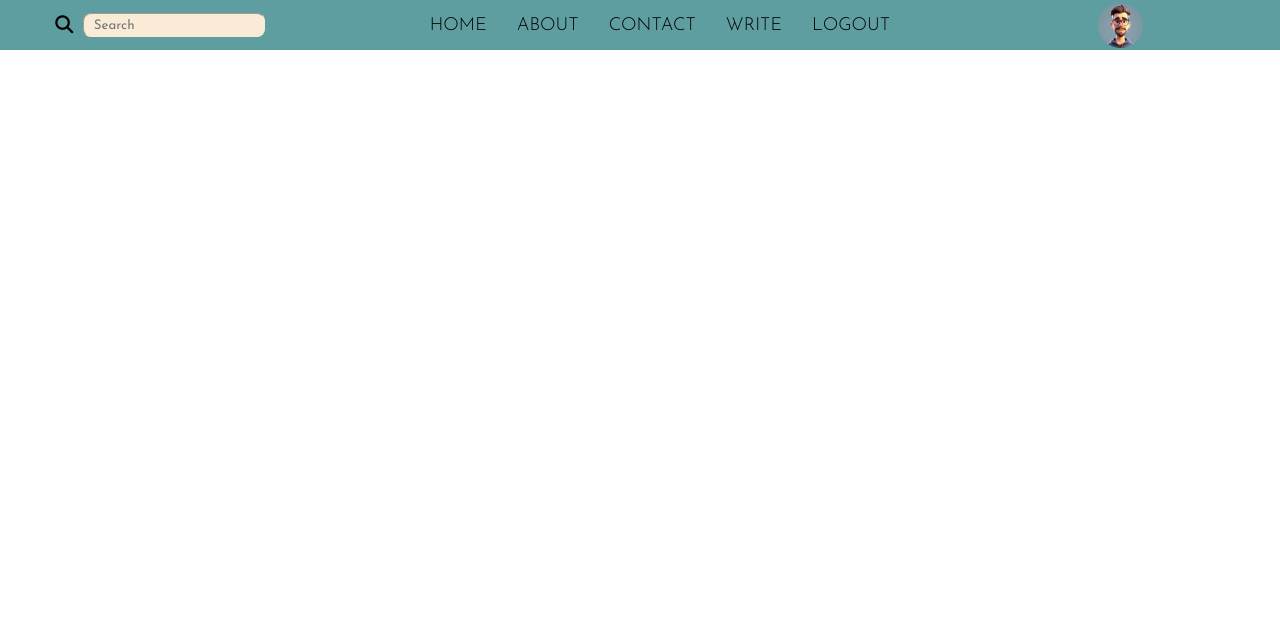
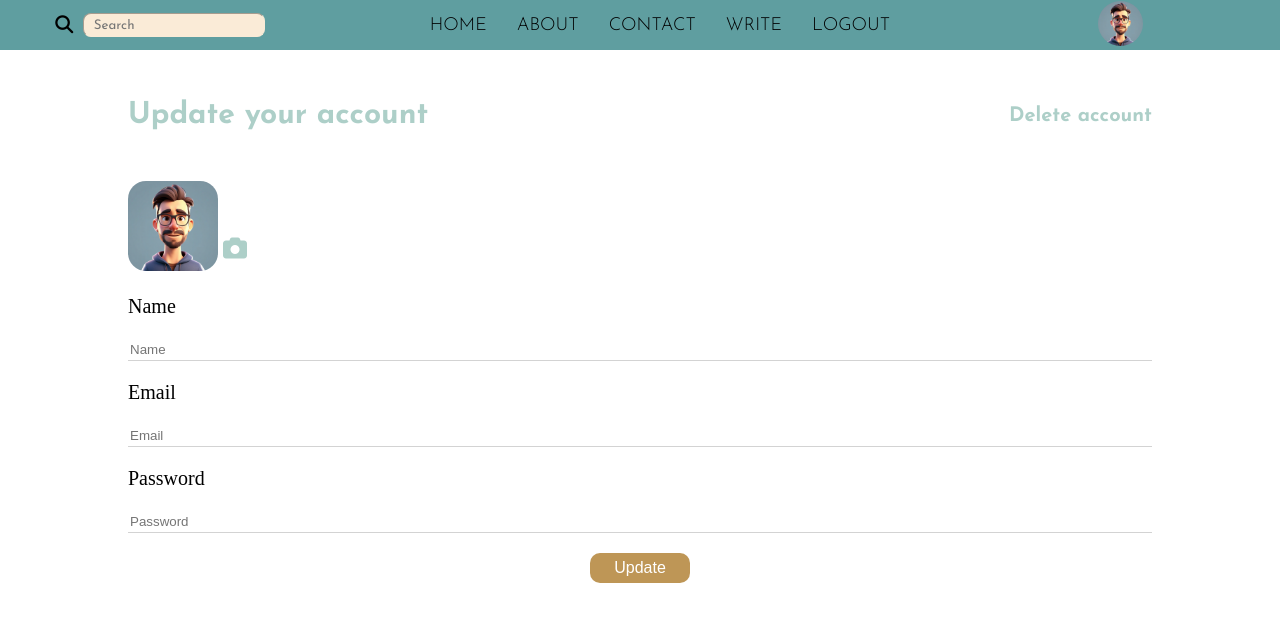
Before and after one commit to VaninaStancheva/Blog-app-react, a React (Vite) app: page /settings in a window 1280 px wide. Shown: the top 622 px of the page. Built offline with nearby package versions, Linux system fonts and the light colour scheme; a web font is replaced by a local one.

Commit message:
settings page

```diff
--- a/src/App.jsx
+++ b/src/App.jsx
@@ -3,6 +3,7 @@ import NavBar from './components/navbar/NavBar.jsx';
 import Homepage from "./pages/homePage/Homepage.jsx";
 import SinglePostPage from "./pages/singlePostPage/Single.jsx";
 import Write from "./pages/writePage/Write.jsx";
+import Settings from "./pages/settings/Settings.jsx";
 
 function App() {
 
@@ -18,6 +19,9 @@ function App() {
               <Routes>
                   <Route path="/write" element={<Write />} />
               </Routes>
+              <Routes>
+                  <Route path="/settings" element={<Settings />} />
+              </Routes>
           </Router>
   )
 }
--- a/src/components/navbar/NavBar.jsx
+++ b/src/components/navbar/NavBar.jsx
@@ -22,8 +22,11 @@ export default function NavBar (){
                 </ul>
             </div>
             <div className="navRight">
-                <img className='navImg' src="../../../public/envato-labs-ai-93cd669d-a337-49b7-bae2-16597d5cc558.jpg"
-                     alt="profile-img"/>
+                <Link to="/settings">
+                    <img className='navImg'
+                         src="../../../public/envato-labs-ai-93cd669d-a337-49b7-bae2-16597d5cc558.jpg"
+                         alt="profile-img"/>
+                </Link>
             </div>
         </div>
     )
--- /dev/null
+++ b/src/pages/settings/Settings.jsx
@@ -0,0 +1,31 @@
+import './settings.css'
+
+export default function Settings() {
+    return (
+        <div className="settings-container">
+            <div className="settingsTitle">
+                <h2>Update your account</h2>
+                <h4>Delete account</h4>
+            </div>
+            <form className="settingsForm">
+                <div className="setProfilePicture">
+                    <img className='profileImg'
+                         src="../../../public/envato-labs-ai-93cd669d-a337-49b7-bae2-16597d5cc558.jpg"
+                         alt="profile-img"/>
+                    <label htmlFor="fileInput">
+                        <i className="changePhotoIcon fa-solid fa-camera"></i>
+                    </label>
+                    <input type="file" id="profilePictureEdit" className='changeProfileImg' style={{display: "none"}}/>
+                </div>
+                <label className="update-label">Name</label>
+                <input id="nameInput" className="update-input" type="text" placeholder="Name"/>
+                <label className="update-label">Email</label>
+                <input id="emailInput" className="update-input" type="email" placeholder="Email"/>
+                <label className="update-label">Password</label>
+                <input id="passwordInput" className="update-input" type="password" placeholder="Password"/>
+                <button className="submitBtn" type="submit">Update</button>
+            </form>
+
+        </div>
+    )
+}
--- /dev/null
+++ b/src/pages/settings/settings.css
@@ -0,0 +1,64 @@
+.settingsTitle {
+    display: flex;
+    align-items: center;
+    justify-content: space-between;
+    font-family: "Josefin Sans", sans-serif;
+    color: #adcfc8;
+    margin-top: 50px;
+    font-size: 20px;
+    margin-left: 10%;
+    margin-right: 10%;
+
+}
+
+.settingsForm {
+    display: flex;
+    flex-direction: column;
+    margin-left: 10%;
+    margin-right: 10%;
+    margin-top: 50px;
+}
+
+.setProfilePicture {
+    position: relative;
+}
+.profileImg {
+    width: 90px;
+    height: 90px;
+    border-radius: 20%;
+    object-fit: cover;
+}
+
+.changePhotoIcon{
+    font-size: 24px;
+    position: absolute;
+    top: 55px;
+    margin-left: 0.5%;
+    color: #adcfc8;
+    cursor: pointer;
+}
+
+.update-label {
+    font-size: 20px;
+    margin-top: 20px;
+}
+
+.update-input {
+    margin-top: 20px;
+    height: 20px;
+    border: none;
+    border-bottom: 1px solid lightgray;
+}
+
+.submitBtn {
+    margin-top: 20px;
+    align-self: center;
+    border: none;
+    border-radius: 10px;
+    cursor: pointer;
+    width: 100px;
+    height: 30px;
+    color: white;
+    font-size: 16px;
+    background-color: #be9656;
+}
```
